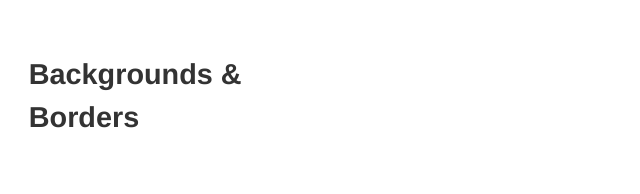
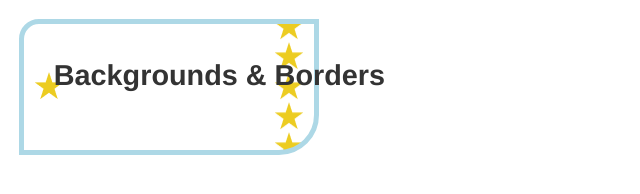
Before and after one commit to laipatel/MDN, a plain HTML site: page 2_CSS/5_Backgrounds_and_Borders/2.html in a window 1280 px wide. Shown: the whole page, without its empty margins (0-640 px from the left). Drawn offline with Linux system fonts and the light colour scheme.

Commit message:
in progress task 2

```diff
--- /dev/null
+++ b/2_CSS/5_Backgrounds_and_Borders/2.css
@@ -0,0 +1,19 @@
+.box {
+	border: solid lightblue 5px;
+	border-top-left-radius: 20px;
+	border-bottom-right-radius: 40px;
+	padding: 10px;
+
+	background-image: 		url(star.png),
+												url(star.png);
+	background-repeat:		no-repeat,
+												repeat-y;
+	background-position: 	left 	10px center,
+												right 10px center;
+}
+
+h2 {
+	padding: 20px;
+	margin-right: -150px;
+	margin-top: auto;
+}
--- a/2_CSS/5_Backgrounds_and_Borders/2.html
+++ b/2_CSS/5_Backgrounds_and_Borders/2.html
@@ -2,6 +2,7 @@
 <html lang="en">
   <head>
     <meta charset="utf-8"/>
+		<link rel="stylesheet" href="2.css"/>
     <title>Backgrounds and Borders: Task 1</title>
     <style>
       body {
```
Also changed, not shown: 2_CSS/5_Backgrounds_and_Borders/star.png (added).
